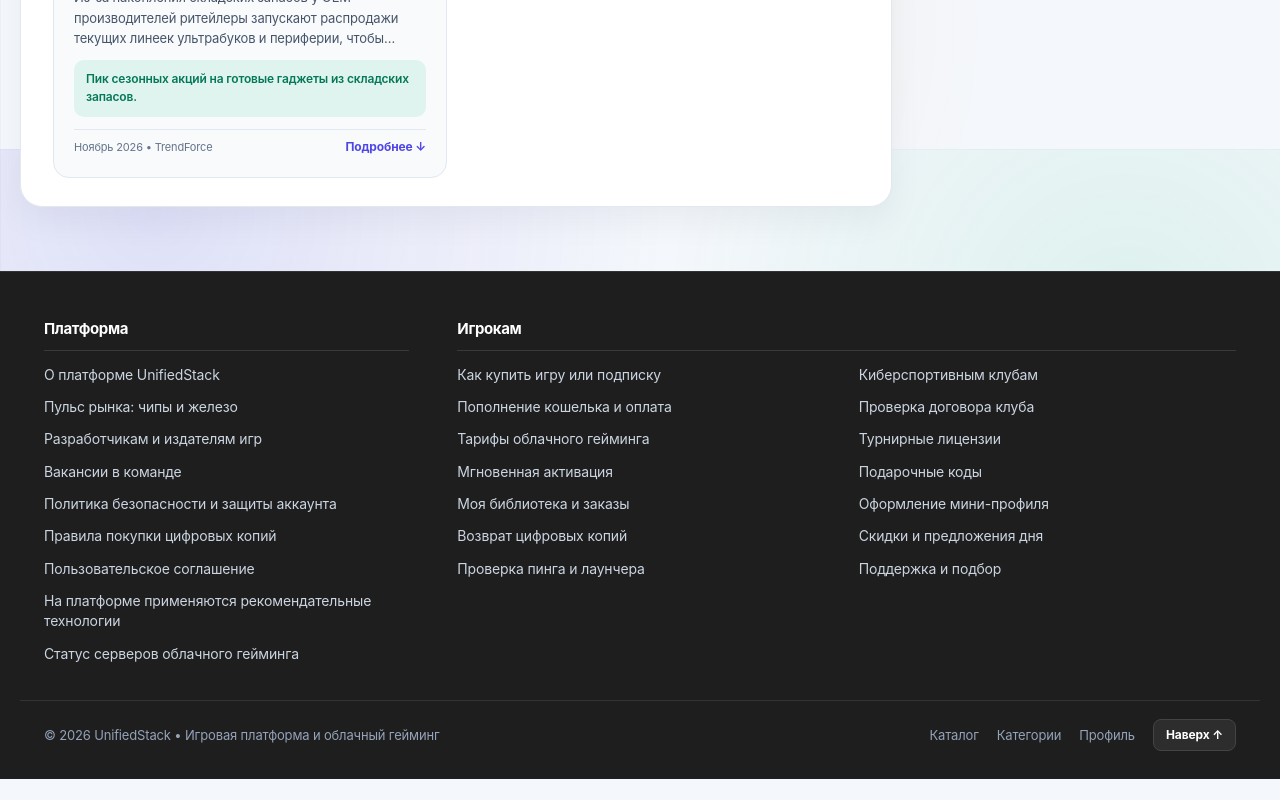
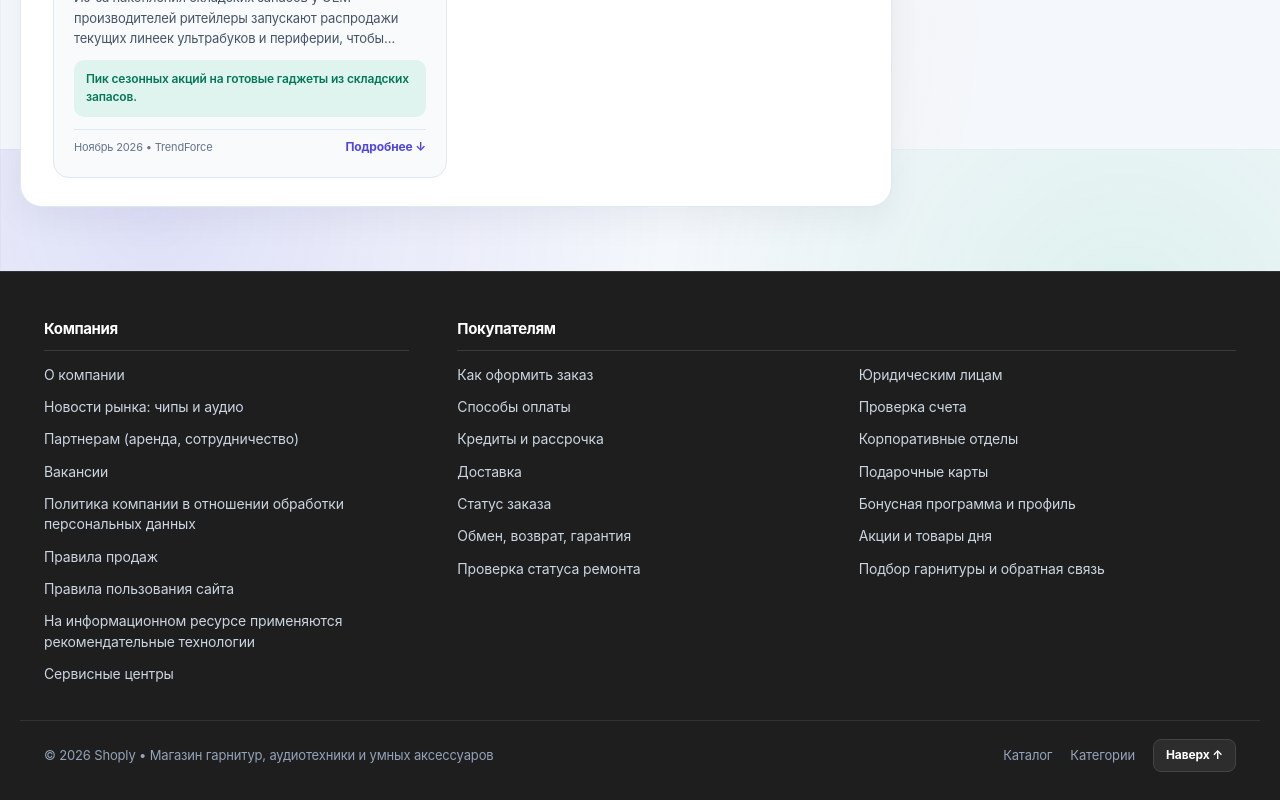
Before and after one commit to gadk1ytd778334-tech/praktik, a Next.js app in the folder frontend/: page / in a window 1280 px wide. Shown: the part 3851-4651 px from the top of the page. Before the commit the page ends 4630 px from the top, so only its background shows below. Built offline with nearby package versions, Linux system fonts and the light colour scheme.

Commit message:
Добавлен колончатый подвал для магазина гарнитур с плавной навигацией и модальными окнами

```diff
--- a/frontend/components/Footer.jsx
+++ b/frontend/components/Footer.jsx
@@ -5,72 +5,72 @@ import { usePathname, useRouter } from "next/navigation";
 
 const MODAL_CONTENT = {
   about: {
-    title: "О платформе UnifiedStack",
-    text: "UnifiedStack — игровая экосистема нового поколения, объединяющая магазин лицензионных цифровых копий, облачный гейминг с минимальным пингом и единый профиль игрока.",
+    title: "О магазине гарнитуры Shoply",
+    text: "Shoply — специализированный магазин беспроводных наушников с активным шумоподавлением ANC, студийных гарнитур, умных часов и мощных GaN-зарядок с гарантией 12 месяцев.",
   },
-  developers: {
-    title: "Разработчикам и издателям",
-    text: "Публикуйте игры в каталоге UnifiedStack, подключайте облачный запуск без скачивания и управляйте релизами через единый кабинет партнёра.",
+  partners: {
+    title: "Партнёрам и поставщикам аудиотехники",
+    text: "Приглашаем к сотрудничеству бренды персонального аудио, производителей аксессуаров и логистических операторов для расширения сети пунктов выдачи.",
   },
   vacancies: {
-    title: "Карьера в UnifiedStack",
-    text: "Ищем инженеров облачной инфраструктуры (WebRTC / GPU-кластеры), Next.js-разработчиков и комьюнити-менеджеров. Резюме: jobs@unifiedstack.gg.",
+    title: "Вакансии в Shoply",
+    text: "Ищем консультантов-экспертов по персональному аудио, инженеров сервисного центра и frontend-разработчиков. Резюме: hr@shoply.ru.",
   },
   privacy: {
-    title: "Защита данных и безопасность аккаунта",
-    text: "Данные профиля, история транзакций внутреннего кошелька и сохранения облачных сессий защищены JWT-авторизацией и шифрованием.",
+    title: "Политика обработки персональных данных",
+    text: "Ваши контактные данные, адреса доставки и настройки мини-профиля используются исключительно для оформления заказов и работы бонусной программы по 152-ФЗ.",
   },
-  digitalSales: {
-    title: "Правила покупки цифровых копий",
-    text: "Лицензионные игры и дополнения (DLC) закрепляются за вашим аккаунтом навсегда сразу после оплаты и доступны для запуска в библиотеке.",
+  salesRules: {
+    title: "Правила продаж аудиотехники и гаджетов",
+    text: "Вся техника поставляется в заводской упаковке с пломбами. Перед оплатой курьеру вы можете проверить комплектацию, звук и подключение гарнитуры.",
   },
   terms: {
-    title: "Пользовательское соглашение",
-    text: "Условия использования магазина цифровых товаров, облачных игровых серверов, кастомизации мини-профиля и системы достижений UnifiedStack.",
+    title: "Правила пользования сайтом",
+    text: "Материалы каталога, спецификации гарнитур, обзоры цен на чипы памяти и личный кабинет предназначены для покупателей маркетплейса Shoply.",
   },
   recommendations: {
-    title: "Рекомендательные алгоритмы витрины",
-    text: "На платформе UnifiedStack применяются алгоритмы подбора игр дня, скидок недели и облачных тарифов на основе ваших жанровых предпочтений.",
+    title: "Рекомендательные технологии",
+    text: "На информационном ресурсе применяются алгоритмы подбора совместимых GaN-зарядок, кабелей и акционных предложений дня на основе просмотренных моделей.",
   },
-  serverStatus: {
-    title: "Статус серверов и дата-центров",
-    text: "Все кластеры облачного гейминга (Москва, Санкт-Петербург, Екатеринбург, Новосибирск) работают штатно. Средняя задержка: 11 мс, аптайм 99.98%.",
+  serviceCenters: {
+    title: "Авторизованные сервисные центры",
+    text: "Бесплатная диагностика, замена амбушюр, аккумуляторов и гарантийный ремонт гарнитур проводятся ежедневно с 09:00 до 21:00 по чеку из личного кабинета.",
   },
-  howToBuy: {
-    title: "Как купить игру или подписку",
-    text: "Выберите игру в каталоге или конвейере скидок, добавьте в корзину, оплатите с внутреннего кошелька или картой — игра мгновенно появится в вашей библиотеке.",
+  howToOrder: {
+    title: "Как оформить заказ",
+    text: "Выберите гарнитуру или аксессуар в каталоге, добавьте в корзину, при необходимости примените бонусные баллы из профиля и выберите удобный способ получения.",
   },
   payment: {
-    title: "Способы пополнения и оплаты",
-    text: "Пополнение кошелька UnifiedStack без комиссии через СБП, банковские карты, а также оплата накопленными бонусными баллами.",
+    title: "Способы оплаты",
+    text: "Оплата банковской картой онлайн, через Систему быстрых платежей (СБП) или наличными/картой курьеру после проверки гарнитуры.",
   },
-  cloudTariffs: {
-    title: "Тарифы облачного гейминга",
-    text: "Запускайте требовательные AAA-игры в 4K 120 FPS даже на слабом ноутбуке или смартфоне. Доступны почасовые пакеты и безлимитные подписки.",
+  credits: {
+    title: "Рассрочка 0-0-12 на гарнитуры и часы",
+    text: "Оформление рассрочки без переплат на срок от 3 до 12 месяцев онлайн за 2 минуты при покупке от 5 000 ₽.",
   },
-  activation: {
-    title: "Мгновенная активация в библиотеке",
-    text: "Цифровые копии не требуют ожидания доставки — доступ к скачиванию или облачному запуску открывается в течение 3 секунд после оплаты.",
+  delivery: {
+    title: "Доставка и примерка перед покупкой",
+    text: "Экспресс-доставка курьером в день заказа при оформлении до 16:00, а также самовывоз из пунктов выдачи по всей России.",
   },
-  refunds: {
-    title: "Возврат цифровых копий",
-    text: "Вы можете оформить возврат средств на кошелёк UnifiedStack в течение 14 дней с момента покупки, если время в игре составляет менее 2 часов.",
+  warranty: {
+    title: "Обмен, возврат и гарантия 12 месяцев",
+    text: "Официальная гарантия 1 год на всю электронику. Обмен или возврат устройства надлежащего качества в течение 14 дней с сохранением заводской упаковки.",
   },
-  techSupport: {
-    title: "Диагностика пинга и лаунчера",
-    text: "Проверьте скорость соединения до ближайшего облачного узла и настройки битрейта в разделе технической поддержки 24/7.",
+  repairStatus: {
+    title: "Проверка статуса ремонта гарнитуры",
+    text: "Актуальный статус сервисного обслуживания отображается в разделе «История заказов» вашего личного кабинета или по телефону 8 800 000-00-00.",
   },
-  cyberClubs: {
-    title: "Киберспортивным клубам и аренам",
-    text: "Специальные корпоративные лицензии, выделенные облачные слоты для турниров и централизованное управление аккаунтами для компьютерных клубов.",
+  b2b: {
+    title: "Корпоративным отделам и call-центрам",
+    text: "Оптовые поставки профессиональных гарнитур, спикерфонов и зарядных станций для офисов с выделением НДС и закрывающими документами через ЭДО.",
   },
   invoiceCheck: {
-    title: "Закрывающие документы для партнёров",
-    text: "Проверка счетов и актов для киберспортивных организаций и турнирных операторов по номеру договора: b2b@unifiedstack.gg.",
+    title: "Проверка счёта для юридических лиц",
+    text: "Уточнить статус оплаты счёта и отгрузки партии гарнитур можно по номеру заказа через корпоративный отдел b2b@shoply.ru.",
   },
-  giftCodes: {
-    title: "Подарочные коды и ваучеры",
-    text: "Подарите другу пополнение кошелька UnifiedStack или любую игру из каталога — цифровой сертификат придёт мгновенно.",
+  giftCards: {
+    title: "Подарочные карты Shoply",
+    text: "Электронные подарочные сертификаты номиналом от 1 000 до 30 000 ₽ на покупку наушников, смарт-часов и аксессуаров.",
   },
 };
 
@@ -126,7 +126,7 @@ export default function Footer() {
           gap: "48px",
         }}
       >
-        {/* Левая колонка: Платформа */}
+        {/* Левая колонка: Компания */}
         <div>
           <h4
             style={{
@@ -138,7 +138,7 @@ export default function Footer() {
               borderBottom: "1px solid #3a3a3a",
             }}
           >
-            Платформа
+            Компания
           </h4>
           <div
             style={{ display: "flex", flexDirection: "column", gap: "12px" }}
@@ -148,68 +148,68 @@ export default function Footer() {
               onClick={() => setActiveModal(MODAL_CONTENT.about)}
               style={itemStyle}
             >
-              О платформе UnifiedStack
+              О компании
             </button>
             <a
               href="#market-news"
               onClick={(e) => goToSection(e, "market-news")}
               style={itemStyle}
             >
-              Пульс рынка: чипы и железо
+              Новости рынка: чипы и аудио
             </a>
             <button
               type="button"
-              onClick={() => setActiveModal(MODAL_CONTENT.developers)}
+              onClick={() => setActiveModal(MODAL_CONTENT.partners)}
               style={itemStyle}
             >
-              Разработчикам и издателям игр
+              Партнерам (аренда, сотрудничество)
             </button>
             <button
               type="button"
               onClick={() => setActiveModal(MODAL_CONTENT.vacancies)}
               style={itemStyle}
             >
-              Вакансии в команде
+              Вакансии
             </button>
             <button
               type="button"
               onClick={() => setActiveModal(MODAL_CONTENT.privacy)}
               style={itemStyle}
             >
-              Политика безопасности и защиты аккаунта
+              Политика компании в отношении обработки персональных данных
             </button>
             <button
               type="button"
-              onClick={() => setActiveModal(MODAL_CONTENT.digitalSales)}
+              onClick={() => setActiveModal(MODAL_CONTENT.salesRules)}
               style={itemStyle}
             >
-              Правила покупки цифровых копий
+              Правила продаж
             </button>
             <button
               type="button"
               onClick={() => setActiveModal(MODAL_CONTENT.terms)}
               style={itemStyle}
             >
-              Пользовательское соглашение
+              Правила пользования сайта
             </button>
             <button
               type="button"
               onClick={() => setActiveModal(MODAL_CONTENT.recommendations)}
               style={itemStyle}
             >
-              На платформе применяются рекомендательные технологии
+              На информационном ресурсе применяются рекомендательные технологии
             </button>
             <button
               type="button"
-              onClick={() => setActiveModal(MODAL_CONTENT.serverStatus)}
+              onClick={() => setActiveModal(MODAL_CONTENT.serviceCenters)}
               style={itemStyle}
             >
-              Статус серверов облачного гейминга
+              Сервисные центры
             </button>
           </div>
         </div>
 
-        {/* Правый блок: Игрокам (2 колонки как на скриншоте) */}
+        {/* Правый блок: Покупателям (2 колонки) */}
         <div style={{ gridColumn: "span 2" }}>
           <h4
             style={{
@@ -221,7 +221,7 @@ export default function Footer() {
               borderBottom: "1px solid #3a3a3a",
             }}
           >
-            Игрокам
+            Покупателям
           </h4>
 
           <div
@@ -237,52 +237,52 @@ export default function Footer() {
             >
               <button
                 type="button"
-                onClick={() => setActiveModal(MODAL_CONTENT.howToBuy)}
+                onClick={() => setActiveModal(MODAL_CONTENT.howToOrder)}
                 style={itemStyle}
               >
-                Как купить игру или подписку
+                Как оформить заказ
               </button>
               <button
                 type="button"
                 onClick={() => setActiveModal(MODAL_CONTENT.payment)}
                 style={itemStyle}
               >
-                Пополнение кошелька и оплата
+                Способы оплаты
               </button>
               <button
                 type="button"
-                onClick={() => setActiveModal(MODAL_CONTENT.cloudTariffs)}
+                onClick={() => setActiveModal(MODAL_CONTENT.credits)}
                 style={itemStyle}
               >
-                Тарифы облачного гейминга
+                Кредиты и рассрочка
               </button>
               <button
                 type="button"
-                onClick={() => setActiveModal(MODAL_CONTENT.activation)}
+                onClick={() => setActiveModal(MODAL_CONTENT.delivery)}
                 style={itemStyle}
               >
-                Мгновенная активация
+                Доставка
               </button>
               <a
                 href="/profile"
                 onClick={(e) => goToPage(e, "/profile")}
                 style={itemStyle}
               >
-                Моя библиотека и заказы
+                Статус заказа
               </a>
               <button
                 type="button"
-                onClick={() => setActiveModal(MODAL_CONTENT.refunds)}
+                onClick={() => setActiveModal(MODAL_CONTENT.warranty)}
                 style={itemStyle}
               >
-                Возврат цифровых копий
+                Обмен, возврат, гарантия
               </button>
               <button
                 type="button"
-                onClick={() => setActiveModal(MODAL_CONTENT.techSupport)}
+                onClick={() => setActiveModal(MODAL_CONTENT.repairStatus)}
                 style={itemStyle}
               >
-                Проверка пинга и лаунчера
+                Проверка статуса ремонта
               </button>
             </div>
 
@@ -292,59 +292,59 @@ export default function Footer() {
             >
               <button
                 type="button"
-                onClick={() => setActiveModal(MODAL_CONTENT.cyberClubs)}
+                onClick={() => setActiveModal(MODAL_CONTENT.b2b)}
                 style={itemStyle}
               >
-                Киберспортивным клубам
+                Юридическим лицам
               </button>
               <button
                 type="button"
                 onClick={() => setActiveModal(MODAL_CONTENT.invoiceCheck)}
                 style={itemStyle}
               >
-                Проверка договора клуба
+                Проверка счета
               </button>
               <button
                 type="button"
-                onClick={() => setActiveModal(MODAL_CONTENT.cyberClubs)}
+                onClick={() => setActiveModal(MODAL_CONTENT.b2b)}
                 style={itemStyle}
               >
-                Турнирные лицензии
+                Корпоративные отделы
               </button>
               <button
                 type="button"
-                onClick={() => setActiveModal(MODAL_CONTENT.giftCodes)}
+                onClick={() => setActiveModal(MODAL_CONTENT.giftCards)}
                 style={itemStyle}
               >
-                Подарочные коды
+                Подарочные карты
               </button>
               <a
                 href="/profile"
                 onClick={(e) => goToPage(e, "/profile")}
                 style={itemStyle}
               >
-                Оформление мини-профиля
+                Бонусная программа и профиль
               </a>
               <a
                 href="#sales"
                 onClick={(e) => goToSection(e, "sales")}
                 style={itemStyle}
               >
-                Скидки и предложения дня
+                Акции и товары дня
               </a>
               <a
                 href="#consultation"
                 onClick={(e) => goToSection(e, "consultation")}
                 style={itemStyle}
               >
-                Поддержка и подбор
+                Подбор гарнитуры и обратная связь
               </a>
             </div>
           </div>
         </div>
       </div>
 
-      {/* Нижняя полоса с быстрой навигацией по разделам и кнопкой наверх */}
+      {/* Нижняя полоса с навигацией и кнопкой наверх */}
       <div
         style={{
           maxWidth: "1240px",
@@ -360,7 +360,9 @@ export default function Footer() {
           color: "#94a3b8",
         }}
       >
-        <span>© 2026 UnifiedStack • Игровая платформа и облачный гейминг</span>
+        <span>
+          © 2026 Shoply • Магазин гарнитур, аудиотехники и умных аксессуаров
+        </span>
         <div style={{ display: "flex", gap: "18px", alignItems: "center" }}>
           <a
             href="#catalog"
@@ -375,13 +377,6 @@ export default function Footer() {
             style={{ color: "#94a3b8", textDecoration: "none" }}
           >
             Категории
-          </a>
-          <a
-            href="/profile"
-            onClick={(e) => goToPage(e, "/profile")}
-            style={{ color: "#94a3b8", textDecoration: "none" }}
-          >
-            Профиль
           </a>
           <button
             type="button"
```
